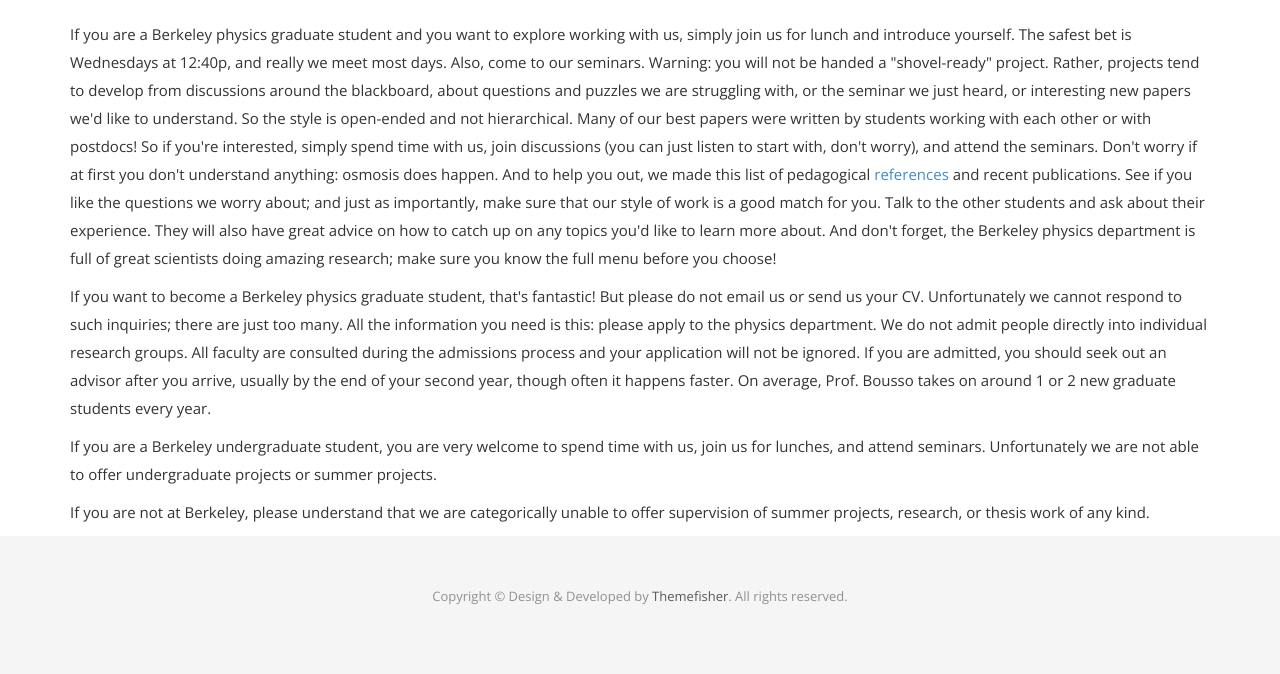
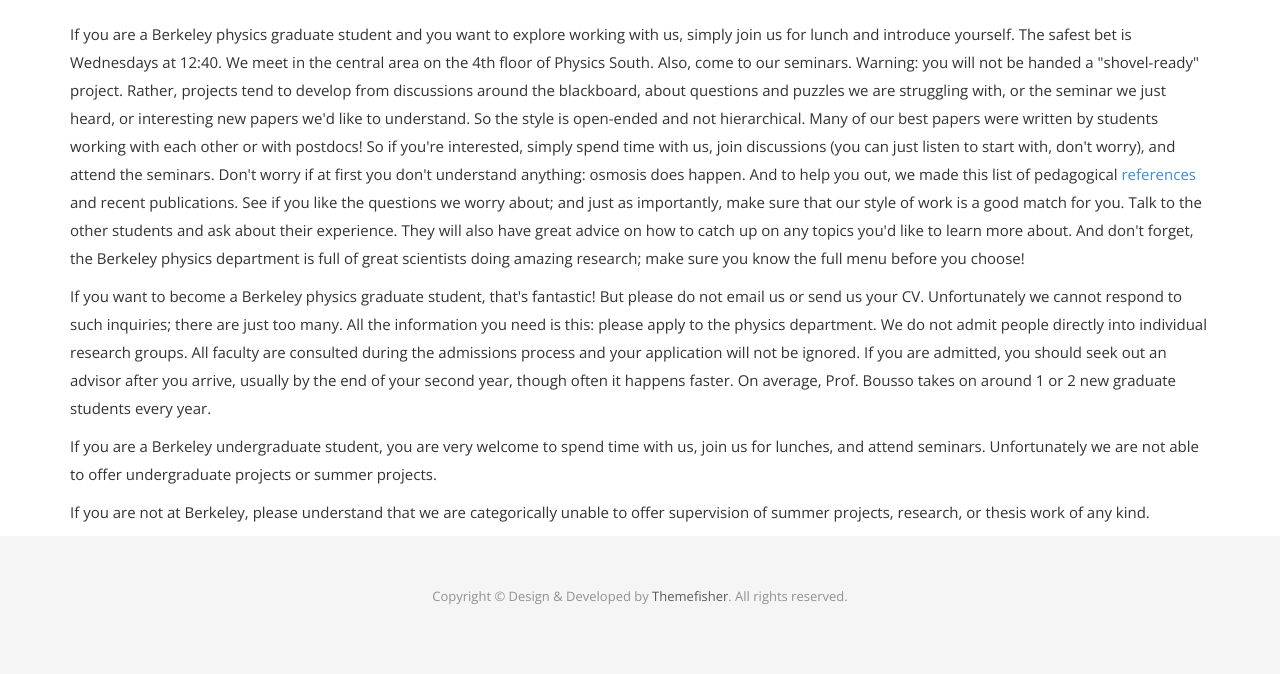
Before and after one commit to bousso-group/bousso-group.github.io, a Jekyll site: the page built from how_to_join.html, in a window 1280 px wide. Shown: the part 435-1109 px from the top of the page. Built offline with Jekyll 4.4.1, drawn with Linux system fonts in a browser that asks for light colours; nearby versions of some CDN libraries; some web fonts are replaced.

Commit message:
Update how_to_join.html

```diff
--- a/how_to_join.html
+++ b/how_to_join.html
@@ -21,7 +21,7 @@ permalink: /how-to-join
             <h2 id="how-to-join-overview"></h2>
         <div class="block">
             <p>
-                If you are a Berkeley physics graduate student and you want to explore working with us, simply join us for lunch and introduce yourself. The safest bet is Wednesdays at 12:40p, and really we meet most days. Also, come to our seminars. Warning: you will not be handed a "shovel-ready" project. Rather, projects tend to develop from discussions around the blackboard, about questions and puzzles we are struggling with, or the seminar we just heard, or interesting new papers we'd like to understand. So the style is open-ended and not hierarchical. Many of our best papers were written by students working with each other or with postdocs! So if you're interested, simply spend time with us, join discussions (you can just listen to start with, don't worry), and attend the seminars. Don't worry if at first you don't understand anything: osmosis does happen. And to help you out, we made this list of pedagogical <a href="/research">references</a> and recent publications.
+                If you are a Berkeley physics graduate student and you want to explore working with us, simply join us for lunch and introduce yourself. The safest bet is Wednesdays at 12:40. We meet in the central area on the 4th floor of Physics South. Also, come to our seminars. Warning: you will not be handed a "shovel-ready" project. Rather, projects tend to develop from discussions around the blackboard, about questions and puzzles we are struggling with, or the seminar we just heard, or interesting new papers we'd like to understand. So the style is open-ended and not hierarchical. Many of our best papers were written by students working with each other or with postdocs! So if you're interested, simply spend time with us, join discussions (you can just listen to start with, don't worry), and attend the seminars. Don't worry if at first you don't understand anything: osmosis does happen. And to help you out, we made this list of pedagogical <a href="/research">references</a> and recent publications.
 
           See if you like the questions we worry about; and just as importantly, make sure that our style of work is a good match for you. Talk to the other students and ask about their experience. They will also have great advice on how to catch up on any topics you'd like to learn more about. And don't forget, the Berkeley physics department is full of great scientists doing amazing research; make sure you know the full menu before you choose!
                 </p>
```
